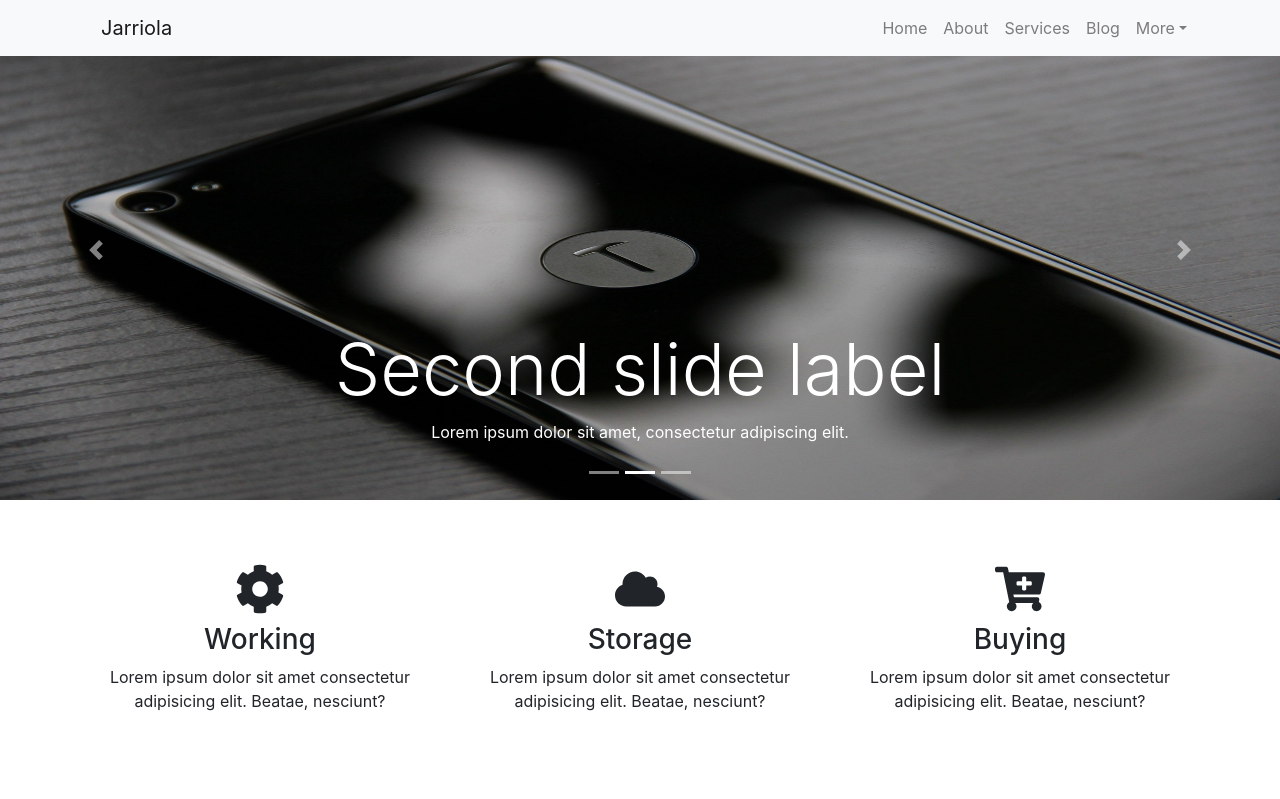
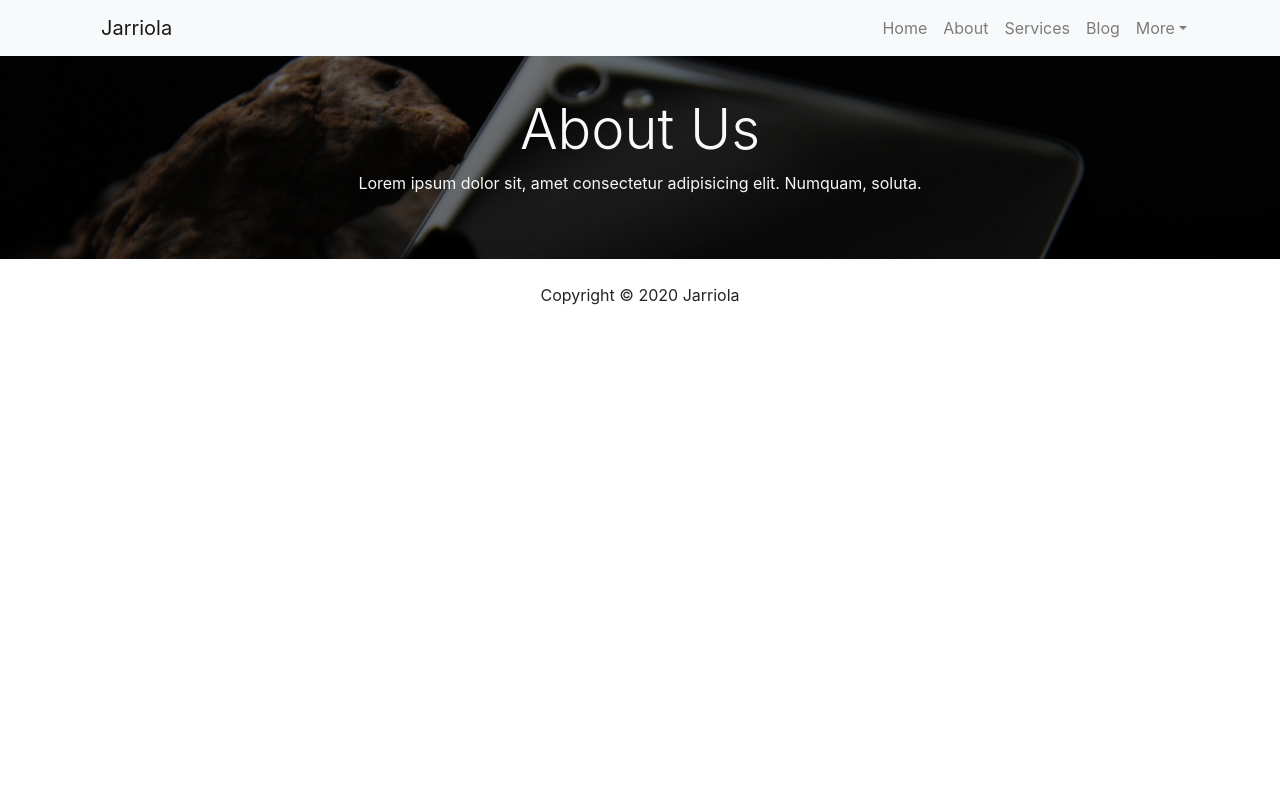
Before and after one commit to ing-arriola/company-site, a React (Create React App) app: page /about in a window 1280 px wide. Shown: the top 799 px of the page. Built offline with nearby package versions, Linux system fonts and the light colour scheme.

Commit message:
home and about components linked trhough react-router

```diff
--- a/src/App.js
+++ b/src/App.js
@@ -1,13 +1,22 @@
 import "./App.css";
+import { BrowserRouter, Router, Route, Switch } from "react-router-dom";
 import "bootstrap/dist/css/bootstrap.min.css";
 import Navbar from "./Components/Navbar";
 import Home from "./Pages/Home";
+import About from "./Pages/About";
 import Footer from "./Components/Footer";
+
 function App() {
   return (
     <div className="App">
-      <Navbar />
-      <Home />
+      <BrowserRouter>
+        <Navbar />
+        <Switch>
+          <Route path="/" exact component={Home} />
+          <Route path="/about" component={About} />
+        </Switch>
+      </BrowserRouter>
+
       <Footer />
     </div>
   );
--- a/src/Components/Navbar.js
+++ b/src/Components/Navbar.js
@@ -1,25 +1,31 @@
 import React from "react";
+import { Link } from "react-router-dom";
 import { Navbar, Nav, NavDropdown, Container } from "react-bootstrap";
 
+//nav-link
 const NavigationBar = () => {
   return (
     <div>
       <Navbar bg="light" variant="light" expand="lg" fixed="top">
         <Container>
-          <Nav.Link
-            className="navbar-brand cursor "
+          <Link
+            className="navbar-brand cursor nav-link"
             to="home-section"
             smooth={true}
             duration={1000}
           >
             Jarriola
-          </Nav.Link>
+          </Link>
           <Navbar.Toggle aria-controls="basic-navbar-nav" />
           <Navbar.Collapse id="basic-navbar-nav">
-            <Nav className="ml-auto">
-              <Nav.Link to="home-section">Home</Nav.Link>
+            <Nav className="ml-auto ">
+              <Link to="/" className="nav-link">
+                Home
+              </Link>
 
-              <Nav.Link to="explore">About</Nav.Link>
+              <Link to="/about" className="nav-link">
+                About
+              </Link>
               <Nav.Link to="create">Services</Nav.Link>
               <Nav.Link to="share">Blog</Nav.Link>
 
--- a/src/Components/SectionHeader.js
+++ b/src/Components/SectionHeader.js
@@ -1,7 +1,7 @@
 import React from "react";
 
 import { Container, Col, Row } from "react-bootstrap";
-const SectionHeader = ({ background, title }) => {
+const SectionHeader = ({ background, title, text }) => {
   return (
     <div
       style={{
@@ -13,11 +13,7 @@ const SectionHeader = ({ background, title }) => {
         <Row>
           <Col className="text-center py-5">
             <h1 className="display-4">{title}</h1>
-            <p>
-              Lorem ipsum dolor sit amet consectetur adipisicing elit. Ipsum non
-              temporibus impedit natus, possimus molestias excepturi officiis
-              libero iure cupiditate voluptatem ullam quod sequi delectus?
-            </p>
+            <p>{text}</p>
           </Col>
         </Row>
       </Container>
--- a/src/Containers/HomeSection.js
+++ b/src/Containers/HomeSection.js
@@ -9,6 +9,9 @@ const HomeSection = () => {
       <SectionHeader
         background={lights}
         title="Are you ready to get started?"
+        text="Lorem ipsum dolor sit amet consectetur adipisicing elit. Ipsum non
+        temporibus impedit natus, possimus molestias excepturi officiis
+        libero iure cupiditate voluptatem ullam quod sequi delectus?"
         outline="outline-primary"
       />
       <SectionBody image={lapImage} title="Lorem Ipsum" />
--- a/src/Pages/About.js
+++ b/src/Pages/About.js
@@ -3,10 +3,11 @@ import SectionHeader from "../Components/SectionHeader";
 import image from "../Assets/image1.jpg";
 const About = () => {
   return (
-    <div>
+    <div className="mt-5">
       <SectionHeader
         background={image}
-        title="Are you ready to get started?"
+        title="About Us"
+        text="Lorem ipsum dolor sit, amet consectetur adipisicing elit. Numquam, soluta."
         outline="outline-primary"
       />
     </div>
```
